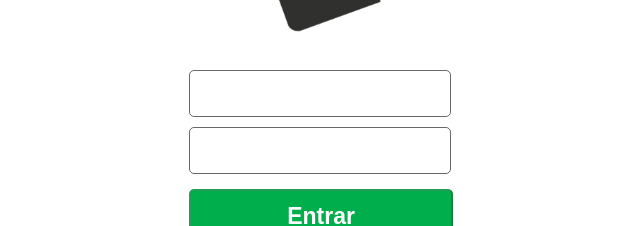
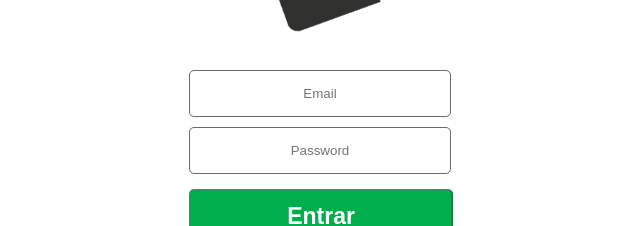
Before and after one commit to guihtryb/digital-wallet, a React (Create React App) app: page / in a window 1280 px wide. Shown: the part 196-422 px from the top of the page, without its empty margins (319-959 px from the left). Built offline with nearby package versions, Linux system fonts and the light colour scheme.

Commit message:
Fix lint:styles

```diff
--- a/src/Styles/Login.css
+++ b/src/Styles/Login.css
@@ -3,8 +3,8 @@ form {
   flex-flow: column wrap;
 }
 
-form input, button {
-text-align: center;
+form input ,button {
+  text-align: center;
 }
 
 form input {
@@ -18,7 +18,6 @@ form input {
 
 form button {
   background-color: rgb(0, 175, 76);
-  /* border: none; */
   border-radius: 5px;
   color: white;
   font-size: 23px;
--- a/src/pages/Login.js
+++ b/src/pages/Login.js
@@ -53,7 +53,8 @@ class Login extends React.Component {
     const userName = `_${email[0].toUpperCase()}${email.substr(1, toMatch - 1)}_`;
 
     event.preventDefault();
-    console.log(`Login Succesful! Your user name is  ${userName}`);
+    console.log(`Login Succesful! Your user name is >> ${userName}`);
+    history.push('/carteira');
   }
 
   render() {
@@ -69,6 +70,7 @@ class Login extends React.Component {
             value={ email }
             onChange={ this.handleChange }
             onKeyUp={ this.validForm }
+            placeholder="Email"
           />
           <input
             data-testid="password-input"
@@ -77,6 +79,7 @@ class Login extends React.Component {
             value={ password }
             onChange={ this.handleChange }
             onKeyUp={ this.validForm }
+            placeholder="Password"
           />
           <button type="submit" disabled={ disabled }>Entrar</button>
         </form>
```
